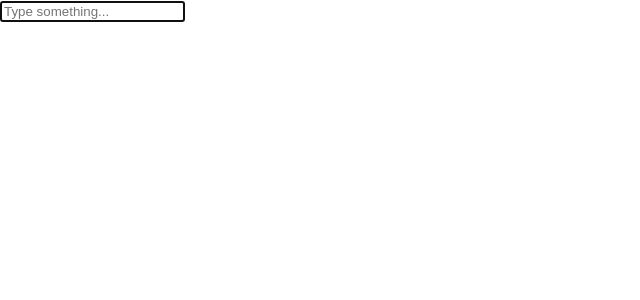
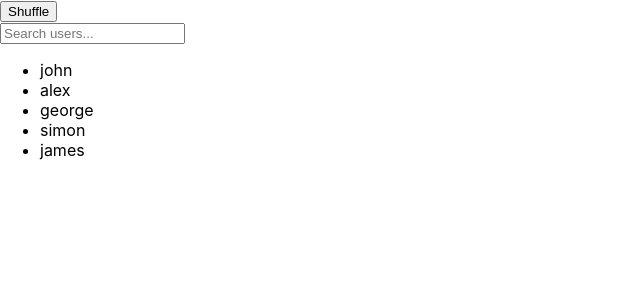
Before and after one commit to dracarys09/react-hooks-tutorial, a React (Create React App) app: page / in a window 1280 px wide. Shown: the top 300 px of the page, without its empty margins (0-640 px from the left). Built offline with nearby package versions, Linux system fonts and the light colour scheme.

Commit message:
useCallback hook

```diff
--- a/src/App.tsx
+++ b/src/App.tsx
@@ -1,4 +1,5 @@
 import "./App.css";
+import UseCallbackDemo from "./components/UseCallbackDemo";
 import { UseRefDemo2 } from "./components/UseRefDemo2";
 
 function App() {
@@ -8,7 +9,8 @@ function App() {
       {/* <UseEffectDemo /> */}
       {/* <UseMemoDemo /> */}
       {/* <UseRefDemo /> */}
-      <UseRefDemo2 />
+      {/* <UseRefDemo2 /> */}
+      <UseCallbackDemo />
     </div>
   );
 }
--- /dev/null
+++ b/src/components/Search.tsx
@@ -0,0 +1,27 @@
+import { memo } from "react";
+
+interface SearchProps {
+  onChange: (text: string) => void;
+}
+
+const Search = ({ onChange }: SearchProps) => {
+  console.log("Search rendered");
+
+  return (
+    <div>
+      <input
+        type='text'
+        placeholder='Search users...'
+        onChange={(e) => onChange(e.target.value)}
+      />
+    </div>
+  );
+};
+
+// memo is a hook that is also used for performance reasons. It wraps the component
+// that you are trying to export (Search in this case) and it intercepts the render
+// of this component and it checks if the props are different from one render to the
+// next. If it is, it is going to re-render the component. If it is not, it is going
+// to skip re-rendering the component. This is used for performance because at times
+// you don't want to re-render some components unless their props are changed.
+export default memo(Search);
--- /dev/null
+++ b/src/components/UseCallbackDemo.tsx
@@ -0,0 +1,64 @@
+import { useCallback, useState } from "react";
+import Search from "./Search";
+
+interface UseCallbackDemoProps {}
+
+const allUsers = ["john", "alex", "george", "simon", "james"];
+function shuffle(array: string[]) {
+  let currentIndex = array.length,
+    randomIndex;
+
+  // While there remain elements to shuffle.
+  while (currentIndex != 0) {
+    // Pick a remaining element.
+    randomIndex = Math.floor(Math.random() * currentIndex);
+    currentIndex--;
+
+    // And swap it with the current element.
+    [array[currentIndex], array[randomIndex]] = [
+      array[randomIndex],
+      array[currentIndex],
+    ];
+  }
+
+  return array;
+}
+
+const UseCallbackDemo = () => {
+  const [users, setUsers] = useState(allUsers);
+
+  //   const handleSearch = (text: string) => {
+  //     const filteredUsers = allUsers.filter((user) => user.includes(text));
+  //     setUsers(filteredUsers);
+  //   };
+
+  // NOTE: In React, functions are different on every render by default
+  // useCallback is a hook that wraps your function and returns to you a
+  // new function that is memoized
+  const handleSearch = useCallback(
+    (text: string) => {
+      console.log(users[0]);
+      const filteredUsers = allUsers.filter((user) => user.includes(text));
+      setUsers(filteredUsers);
+    },
+    [users]
+  );
+  // dependency array above is used to control when this function should be different
+
+  return (
+    <div>
+      <div>
+        <button onClick={() => setUsers(shuffle(allUsers))}>Shuffle</button>
+        <Search onChange={handleSearch} />
+      </div>
+
+      <ul>
+        {users.map((user) => (
+          <li key={user}>{user}</li>
+        ))}
+      </ul>
+    </div>
+  );
+};
+
+export default UseCallbackDemo;
```
